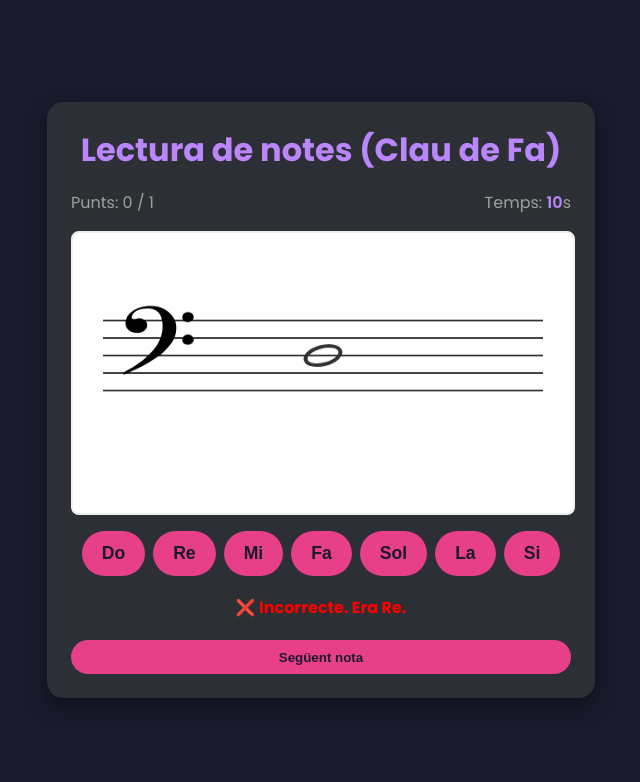
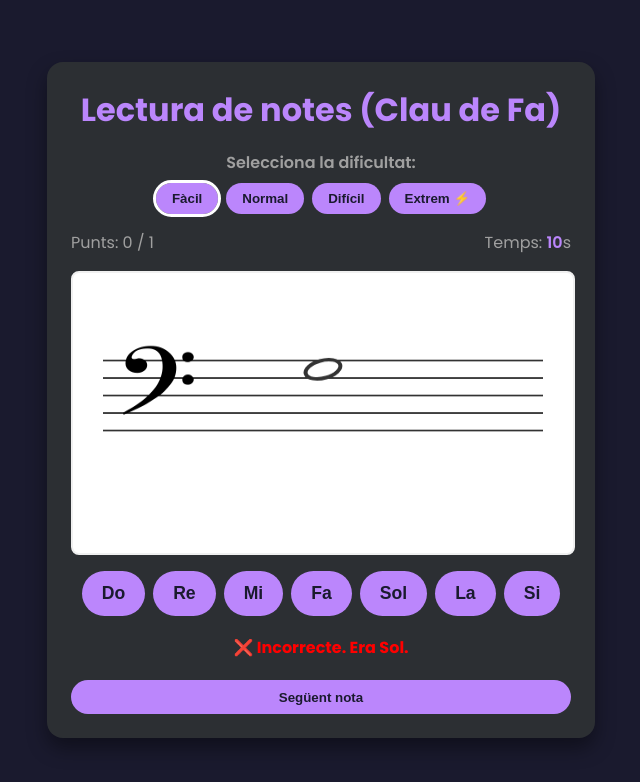
Before and after one commit to emmcaro/Lectura-clau-de-fa, a plain HTML site: page index.html in a window 1280 px wide. Both pictures are taken after a click on the button "Do". Shown: the whole page, without its empty margins (319-959 px from the left). Drawn offline with Linux system fonts and the light colour scheme.

Commit message:
Update index.html

```diff
--- a/index.html
+++ b/index.html
@@ -12,7 +12,7 @@
     --bg-color: #1a1a2e;
     --container-bg: #2c2f33;
     --primary-color: #bb86fc;
-    --button-color: #E83F89;
+    --button-color: #bb86fc;
     --text-color: #f0f0f0;
     --secondary-text-color: #a0a0a0;
 }
@@ -39,13 +39,82 @@ body {
     text-align: center;
 }
 h1 { color: var(--primary-color); margin:0; }
-.header-stats { display:flex; justify-content:space-between; color:var(--secondary-text-color); }
-canvas { background:white; border:2px solid var(--text-color); border-radius:0.5rem; width:100%; height:auto; max-height:280px; }
-#controls { display:flex; flex-wrap:wrap; justify-content:center; gap:0.5rem; }
-.note-button { background:var(--button-color); color:var(--bg-color); border:none; padding:0.75rem 1.25rem; font-size:1.1rem; border-radius:9999px; cursor:pointer; font-weight:600; }
-.note-button:hover { background:#c72b6b; }
-#feedback-area { height:2rem; display:flex; align-items:center; justify-content:center; font-weight:bold; }
-#next-button { background:var(--button-color); color:var(--bg-color); border:none; padding:0.6rem 1.2rem; border-radius:9999px; cursor:pointer; font-weight:600; }
+
+#difficulty-selection {
+    display: flex;
+    flex-direction: column;
+    align-items: center;
+    gap: 0.5rem;
+}
+#difficulty-selection p {
+    margin: 0;
+    font-weight: 600;
+    color: var(--secondary-text-color);
+}
+.difficulty-buttons {
+    display: flex;
+    flex-wrap: wrap;
+    gap: 0.5rem;
+    justify-content: center;
+}
+.difficulty-button {
+    background: var(--button-color);
+    color: var(--bg-color);
+    border: none;
+    padding: 0.5rem 1rem;
+    border-radius: 9999px;
+    cursor: pointer;
+    font-weight: 600;
+}
+.difficulty-button.active {
+    outline: 3px solid white;
+}
+.header-stats {
+    display:flex;
+    justify-content:space-between;
+    color:var(--secondary-text-color);
+}
+canvas {
+    background:white;
+    border:2px solid var(--text-color);
+    border-radius:0.5rem;
+    width:100%;
+    height:auto;
+    max-height:280px;
+}
+#controls {
+    display:flex;
+    flex-wrap:wrap;
+    justify-content:center;
+    gap:0.5rem;
+}
+.note-button {
+    background:var(--button-color);
+    color:var(--bg-color);
+    border:none;
+    padding:0.75rem 1.25rem;
+    font-size:1.1rem;
+    border-radius:9999px;
+    cursor:pointer;
+    font-weight:600;
+}
+.note-button:hover { background:#9b68d6; }
+#feedback-area {
+    height:2rem;
+    display:flex;
+    align-items:center;
+    justify-content:center;
+    font-weight:bold;
+}
+#next-button {
+    background:var(--button-color);
+    color:var(--bg-color);
+    border:none;
+    padding:0.6rem 1.2rem;
+    border-radius:9999px;
+    cursor:pointer;
+    font-weight:600;
+}
 .hidden { display:none; }
 #timer { font-weight:600; color:var(--primary-color); }
 </style>
@@ -53,11 +122,24 @@ canvas { background:white; border:2px solid var(--text-color); border-radius:0.5
 <body>
 <div class="container">
     <h1>Lectura de notes (Clau de Fa)</h1>
+
+    <div id="difficulty-selection">
+        <p>Selecciona la dificultat:</p>
+        <div class="difficulty-buttons">
+            <button class="difficulty-button active" data-level="facil">Fàcil</button>
+            <button class="difficulty-button" data-level="normal">Normal</button>
+            <button class="difficulty-button" data-level="dificil">Difícil</button>
+            <button class="difficulty-button" data-level="extrem">Extrem ⚡️</button>
+        </div>
+    </div>
+
     <div class="header-stats">
         <div>Punts: <span id="score">0</span> / <span id="totalQuestions">0</span></div>
         <div>Temps: <span id="timer">15</span>s</div>
     </div>
+
     <canvas id="staffCanvas" width="500" height="320"></canvas>
+
     <div id="controls">
         <button class="note-button" data-note="Do">Do</button>
         <button class="note-button" data-note="Re">Re</button>
@@ -67,6 +149,7 @@ canvas { background:white; border:2px solid var(--text-color); border-radius:0.5
         <button class="note-button" data-note="La">La</button>
         <button class="note-button" data-note="Si">Si</button>
     </div>
+
     <div id="feedback-area"></div>
     <button id="next-button" class="hidden">Següent nota</button>
 </div>
@@ -81,22 +164,23 @@ document.addEventListener('DOMContentLoaded', () => {
     const totalQuestionsDisplay = document.getElementById('totalQuestions');
     const nextButton = document.getElementById('next-button');
     const timerDisplay = document.getElementById('timer');
+    const difficultyButtons = document.querySelectorAll('.difficulty-button');
 
     const lineHeight = 20;
     const staffTopY_Bass = 100;
     const MAX_QUESTIONS = 25;
-    const TIME_LIMIT = 15;
 
+    let TIME_LIMIT = 15;
     let score = 0;
     let totalQuestions = 0;
     let currentNote = null;
     let lastNote = null;
     let countdown = null;
     let timeLeft = TIME_LIMIT;
+    let currentLevel = 'facil';
 
     const staffColor = '#333';
 
-    // 🎵 Diccionari de notes en clau de Fa (Do2 a Do4)
     const NOTE_MAPPING = {
         "Do2": { y: staffTopY_Bass + lineHeight * 6, name: "Do" },
         "Re2": { y: staffTopY_Bass + lineHeight * 5.5, name: "Re" },
@@ -115,15 +199,19 @@ document.addEventListener('DOMContentLoaded', () => {
         "Do4": { y: staffTopY_Bass - lineHeight, name: "Do" }
     };
 
-    const NOTE_POOL = Object.keys(NOTE_MAPPING);
+    function getNotePool() {
+        if (currentLevel === 'facil') {
+            return Object.keys(NOTE_MAPPING).filter(n => n.endsWith('3') || n === 'Do4');
+        } else {
+            return Object.keys(NOTE_MAPPING);
+        }
+    }
 
-    // 🎵 So correcte (des de carpeta sounds)
     function playCorrectSound() {
         const audio = new Audio('sounds/correcte.mp3');
         audio.play();
     }
 
-    // 🎵 So error (des de carpeta sounds)
     function playErrorSound() {
         const audio = new Audio('sounds/error.mp3');
         audio.play();
@@ -204,6 +292,7 @@ document.addEventListener('DOMContentLoaded', () => {
         }
 
         drawStaff();
+        const NOTE_POOL = getNotePool();
         let randomNote;
         do {
             randomNote = NOTE_POOL[Math.floor(Math.random() * NOTE_POOL.length)];
@@ -228,7 +317,7 @@ document.addEventListener('DOMContentLoaded', () => {
         clearInterval(countdown);
         if (note === currentNote.name) {
             feedbackArea.style.color = "green";
-            feedbackArea.textContent = "✅ Correcte!";
+            feedbackArea.textContent = `✅ Correcte! Era ${currentNote.name}.`;
             playCorrectSound();
             score++;
         } else {
@@ -241,8 +330,27 @@ document.addEventListener('DOMContentLoaded', () => {
         nextButton.classList.remove('hidden');
     }
 
+    function setDifficulty(level) {
+        currentLevel = level;
+        difficultyButtons.forEach(btn => btn.classList.remove('active'));
+        document.querySelector(`[data-level="${level}"]`).classList.add('active');
+
+        if (level === 'facil') TIME_LIMIT = 15;
+        else if (level === 'normal') TIME_LIMIT = 15;
+        else if (level === 'dificil') TIME_LIMIT = 8;
+        else if (level === 'extrem') TIME_LIMIT = 3;
+
+        score = 0;
+        totalQuestions = 0;
+        scoreDisplay.textContent = score;
+        totalQuestionsDisplay.textContent = totalQuestions;
+        feedbackArea.textContent = "";
+        generateQuestion();
+    }
+
     noteButtons.forEach(btn => btn.addEventListener('click', () => handleNoteSelection(btn.dataset.note)));
     nextButton.addEventListener('click', generateQuestion);
+    difficultyButtons.forEach(btn => btn.addEventListener('click', () => setDifficulty(btn.dataset.level)));
 
     generateQuestion();
 });
```
